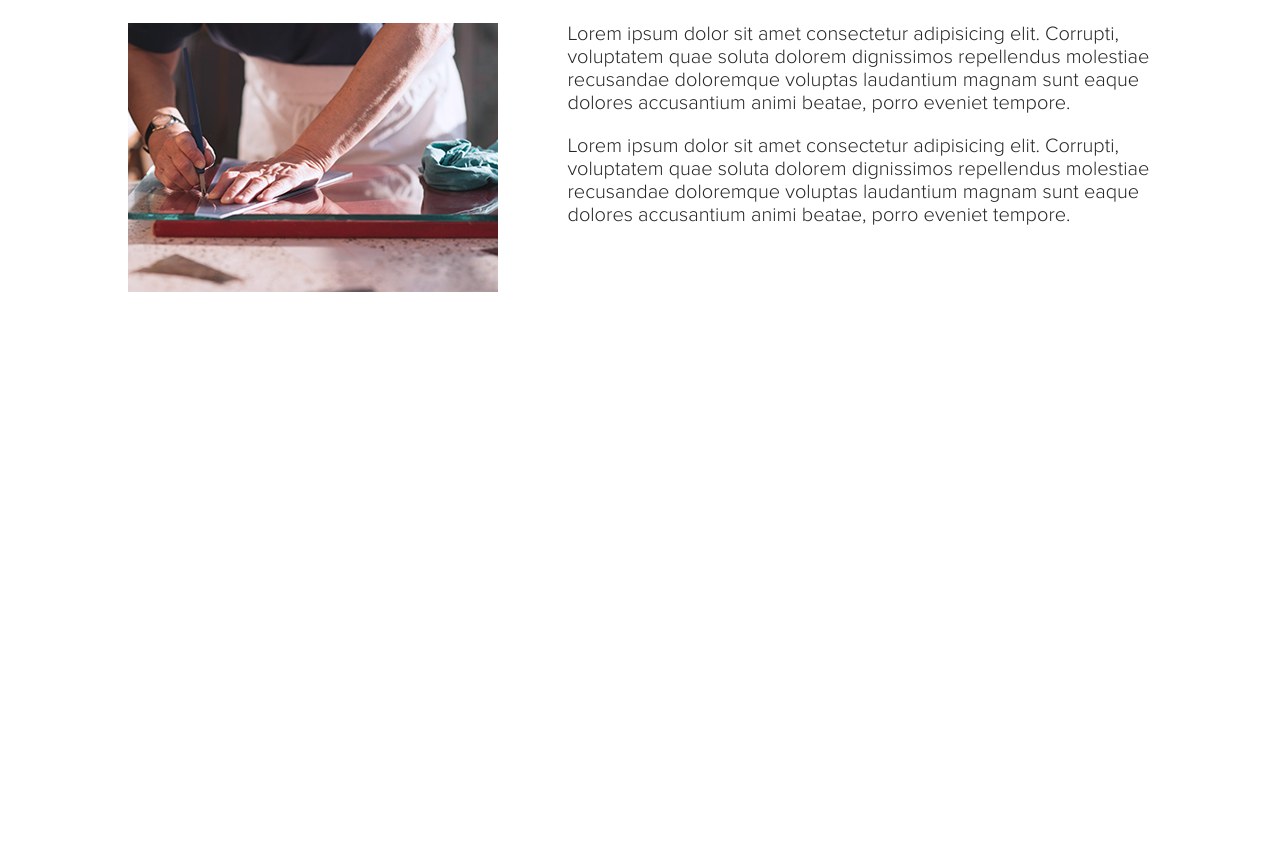
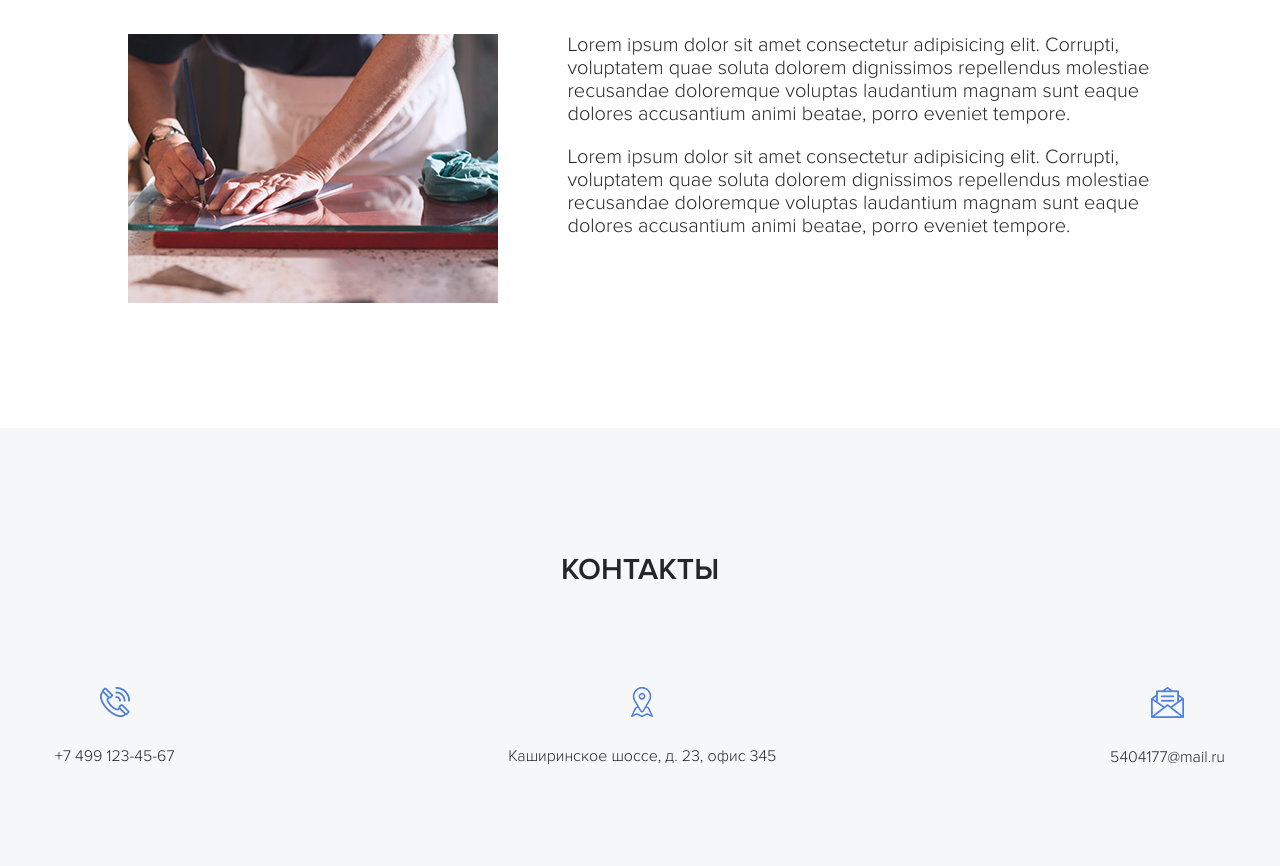
Before and after one commit to krafik/skinali, a plain HTML site: page index.html in a window 1280 px wide. Shown: the part 7047-7913 px from the top of the page. Before the commit the page ends 7463 px from the top, so only its background shows below. Drawn offline with Linux system fonts and the light colour scheme.

Commit message:
сверстан блок с контактами адаптирован

```diff
--- a/index.html
+++ b/index.html
@@ -603,7 +603,7 @@
 
     <section class="section factory">
       <div class="container">
-        <h2 class="section_title section__title">
+        <h2 class="section-title section__title">
           О производстве
         </h2>
         <!-- /.section_title section__title -->
@@ -627,6 +627,43 @@
       <!-- /.container -->
     </section>
     <!-- /.section factory -->
+
+    <section class="section contacts">
+      <div class="container">
+        <h2 class="section-title section__title">Контакты</h2>
+        <!-- /.section-title section__title -->
+        <div class="contacts-block">
+          <div class="contacts-block__item">
+            <img src="img/contacts/phone.png" alt="" class="contacts__image">
+            <div class="contacts__text">
+              <a href="#" class="contacts__link">+7 499 123-45-67</a>
+            </div>
+            <!-- /.contacts__text -->
+          </div>
+          <!-- /.contacts-block__item -->
+          <div class="contacts-block__item">
+            <img src="img/contacts/map.png" alt="" class="contacts__image">
+            <div class="contacts__text">
+              <address class="contacts__address">Каширинское шоссе, д. 23, офис 345</address>
+            </div>
+            <!-- /.contacts__text -->
+          </div>
+          <!-- /.contacts-block__item -->
+          <div class="contacts-block__item">
+            <img src="img/contacts/message.png" alt="" class="contacts__image">
+            <div class="contacts__text">
+              <a href="#" class="contacts__link">5404177@mail.ru</a>
+            </div>
+            <!-- /.contacts__text -->
+          </div>
+          <!-- /.contacts-block__item -->
+        </div>
+        <!-- /.contacts-block -->
+
+      </div>
+      <!-- /.container -->
+    </section>
+    <!-- /.section contacts -->
   </main>
 </body>
 
--- /dev/null
+++ b/sass/blocks/_contacts.sass
@@ -0,0 +1,27 @@
+.contacts
+  background-color: #f6f7f9
+  &-block
+    display: flex
+    justify-content: space-between
+    flex-wrap: wrap
+    &__item
+      text-align: center
+  &__image
+    margin-bottom: 25px
+  &__text
+    font-size: 16px
+  &__link
+    text-decoration: none
+    color: $text-color
+  &__address
+    font-style: normal
+
+@media (max-width: 768px)
+  .contacts
+    &-block
+      &__item
+        width: 100%
+        margin-bottom: 30px
+    &__address
+      max-width: 200px
+      margin: auto
--- a/sass/style.sass
+++ b/sass/style.sass
@@ -26,3 +26,5 @@
 @import 'blocks/reviews'
 //factory
 @import 'blocks/factory'
+//contacts
+@import 'blocks/contacts'
```
Also changed, not shown: css/style.css, img/contacts/map.png (added), img/contacts/message.png (added), img/contacts/phone.png (added), 1 other file.
